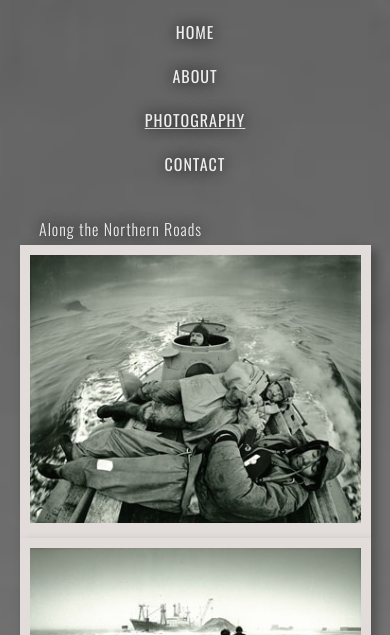
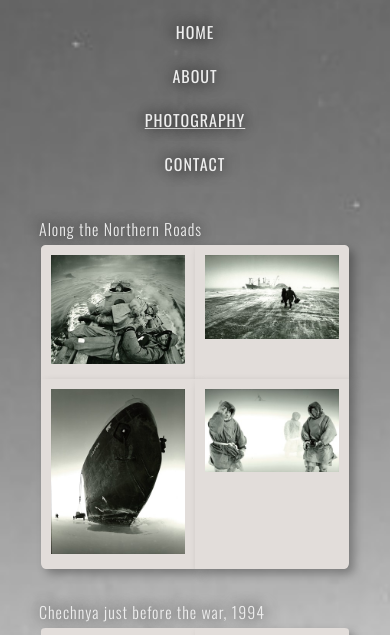
Before and after one commit to mkunevicius/JuozasKazlauskas, a plain HTML site: page photography.html in a window 390 px wide. Shown: the part 147-782 px from the top of the page. Drawn offline with nearby package versions, Linux system fonts and the light colour scheme.

Commit message:
flexbox updates

```diff
--- a/css/style.css
+++ b/css/style.css
@@ -108,8 +108,6 @@ ul {
 }
 
 .thumb {
-  /*-webkit-flex-basis: 44%;
-  flex-basis: 44%;*/
   flex-shrink: 1;
   background-color: rgba(226, 221, 218, 1);
   border: 10px solid rgba(226, 221, 218, 1);
@@ -158,6 +156,27 @@ ul {
 
 
 /* Media Queries -----------------------------*/
+
+@media (max-width: 554px) {
+  .thumb {
+    -webkit-flex-basis: 44%;
+    flex-basis: 44%;
+  }
+
+  .thumb:nth-child(1) {
+    border-top-left-radius: 3%;
+  }
+  .thumb:nth-child(2) {
+    border-top-right-radius: 3%;
+  }
+  .thumb:nth-child(3) {
+    border-bottom-left-radius: 3%;
+  }
+  .thumb:nth-child(4) {
+    border-bottom-right-radius: 3%;
+  }
+
+}
 
 @media (min-width: 555px) {
 
@@ -271,8 +290,6 @@ ul {
   }
 
   .thumb {
-    /*-webkit-flex-basis: 15%;
-    flex-basis: 1%;*/
     height: 86px;
   }
 
@@ -292,7 +309,6 @@ ul {
   .text {
     max-width: 720px;
     font-size: 1.4em;
-    /*margin: 5% auto;*/
 
   }
 
@@ -314,8 +330,6 @@ ul {
   }
 
   .thumb {
-    /*-webkit-flex-basis: 11%;
-    flex-basis: 1%;*/
     height: 120px;
   }
 
```
